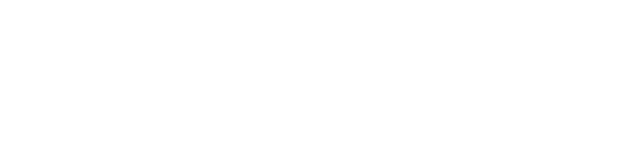
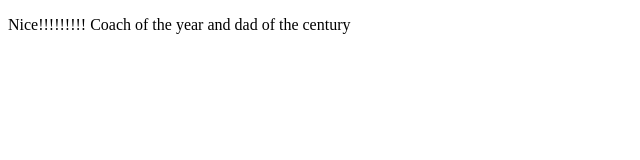
Before and after one commit to cobyfielding/basic-html-template, a plain HTML site: page index.html in a window 1280 px wide. Shown: the whole page, without its empty margins (0-640 px from the left). Drawn offline with Linux system fonts and the light colour scheme.

Commit message:
it's a joke

```diff
--- a/index.html
+++ b/index.html
@@ -8,6 +8,6 @@
     <title>Document</title>
 </head>
 <body>
-
+    <p>Nice!!!!!!!!! Coach of the year and dad of the century</p>
 </body>
 </html>
```
